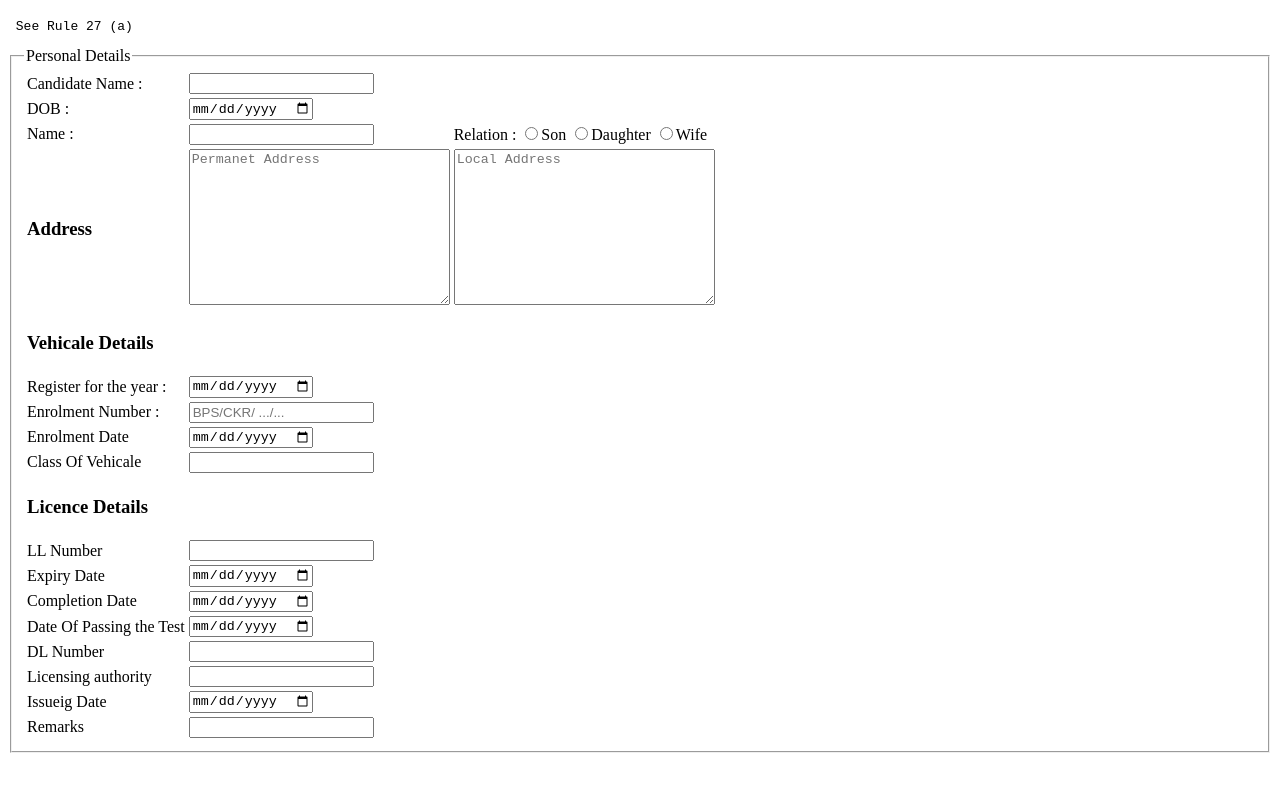
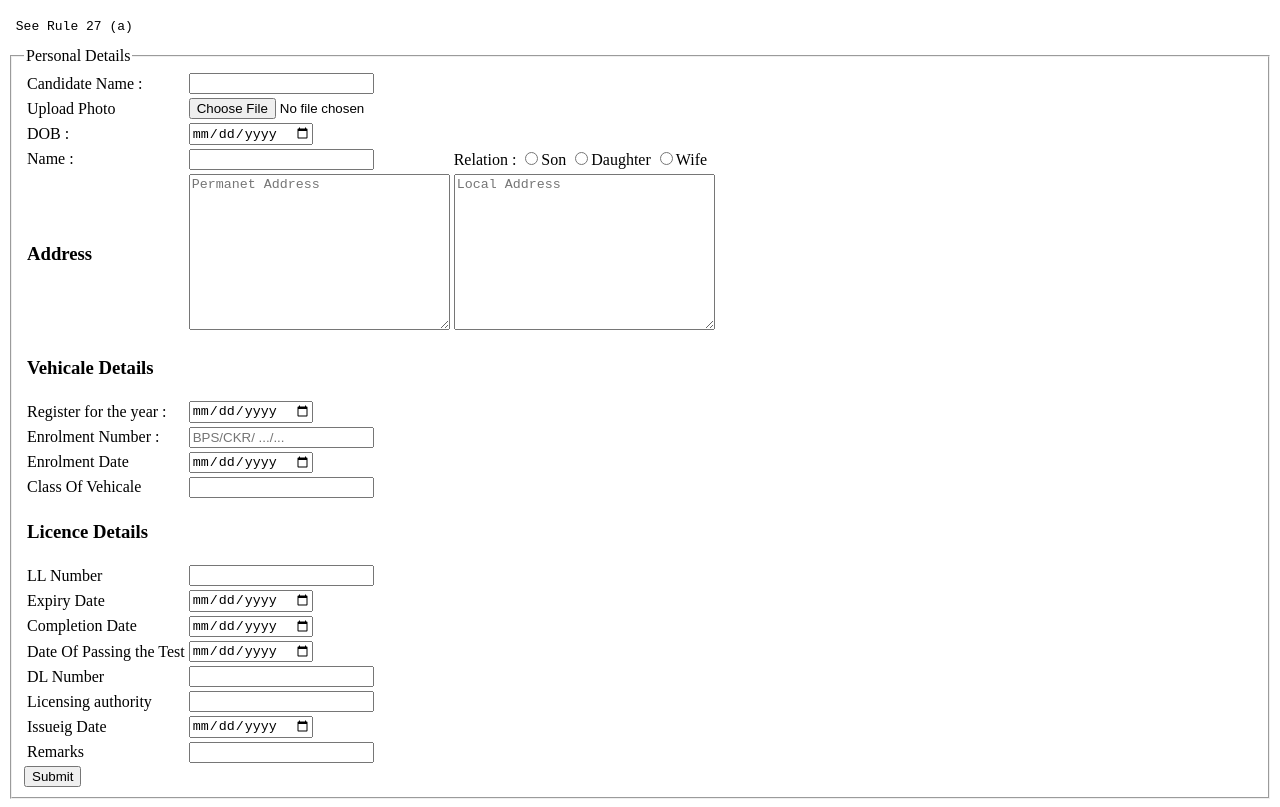
Before and after one commit to DEBDEEPTA/DEBDEEPTA.github.io, a plain HTML site: page index.html in a window 1280 px wide. Shown: the part 61-868 px from the top of the page. Before the commit the page ends 822 px from the top, so only its background shows below. Drawn offline with Linux system fonts and the light colour scheme.

Commit message:
Add files via upload

```diff
--- a/index.html
+++ b/index.html
@@ -19,6 +19,10 @@
                 <tr>
                     <td><label>Candidate Name :</label></td>
                     <td><input type="text"></td>
+                </tr>
+                <tr>
+                    <td><label>Upload Photo</label></td>
+                    <td><input type="file"></td>
                 </tr>
                 <tr>
                     <td>DOB :</td>
@@ -106,6 +110,7 @@
                     <td><input type="text"></td>
                 </tr>
             </table>
+            <input type="submit">
         </fieldset>
     </form>
 </body>
```
